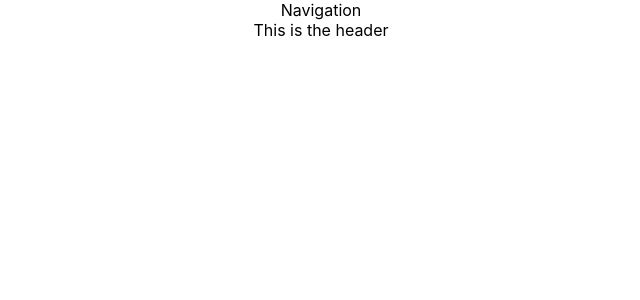
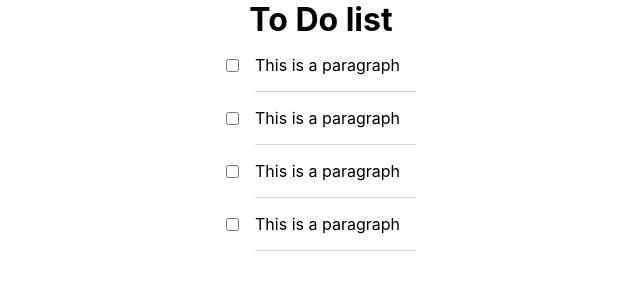
Before and after one commit to ivantranq/First-Github-Project, a React (Create React App) app in the folder react-env-setup/: page / in a window 1280 px wide. Shown: the top 300 px of the page, without its empty margins (319-959 px from the left). Built offline with nearby package versions, Linux system fonts and the light colour scheme.

Commit message:
crash course follow along

```diff
--- a/react-env-setup/src/App.jsx
+++ b/react-env-setup/src/App.jsx
@@ -1,13 +1,11 @@
 import logo from './logo.svg';
 import './App.css';
-import Nav from './components/nav.jsx'
-import Header from './components/header.jsx'
+import CheckBox from './components/checkbox'
 
 function App() {
   return (
     <div className="App">
-      <Nav></Nav>
-      <Header></Header>
+      <CheckBox></CheckBox>
     </div>
   );
 }
--- /dev/null
+++ b/react-env-setup/src/components/checkbox.jsx
@@ -0,0 +1,19 @@
+import React from 'react';
+import './css/checkbox.css'
+import TodoItem from './todoItem';
+
+const FirstObjective = () => {
+    return (
+        <div>
+            <h1>To Do list</h1>
+            <form action="">
+                <TodoItem></TodoItem>
+                <TodoItem></TodoItem>
+                <TodoItem></TodoItem>
+                <TodoItem></TodoItem>
+            </form>
+        </div>
+    );
+}
+
+export default FirstObjective;
--- /dev/null
+++ b/react-env-setup/src/components/css/checkbox.css
@@ -0,0 +1,25 @@
+* {
+    margin: 0;
+    padding: 0;
+}
+
+form {
+    display: flex;
+    flex-direction: column;
+}
+
+form div {
+    display: flex;
+    justify-content: center;
+}
+
+form div p,
+form div input {
+    border-bottom: 1px solid lightgray;
+    padding: 16px 0;
+}
+
+form div p {
+    margin-left: 16px;
+    padding-right: 16px;
+}
--- a/react-env-setup/src/components/nav.jsx
+++ b/react-env-setup/src/components/nav.jsx
@@ -3,7 +3,7 @@ import React from 'react';
 const Nav = () => {
     return (
         <div>
-            Navigation
+            <nav>THIS IS THE NAV BAR</nav>
         </div>
     );
 }
--- /dev/null
+++ b/react-env-setup/src/components/todoItem.jsx
@@ -0,0 +1,12 @@
+import React from 'react';
+
+const TodoItem = () => {
+    return (
+        <div>
+            <input type="checkbox" />
+            <p>This is a paragraph</p>
+        </div>
+    );
+}
+
+export default TodoItem;
```
Also changed, not shown: react-env-setup/src/components/footer.jsx (added, +11 -0 lines).
